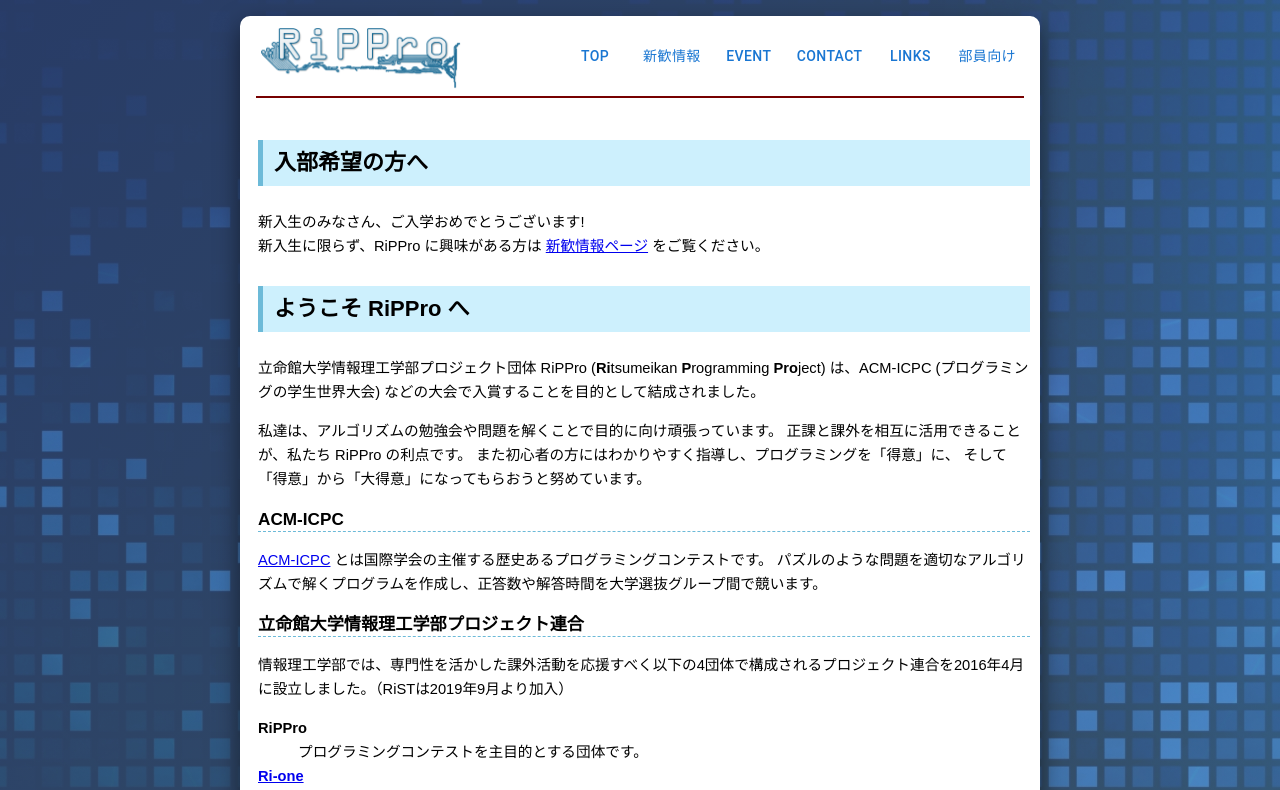
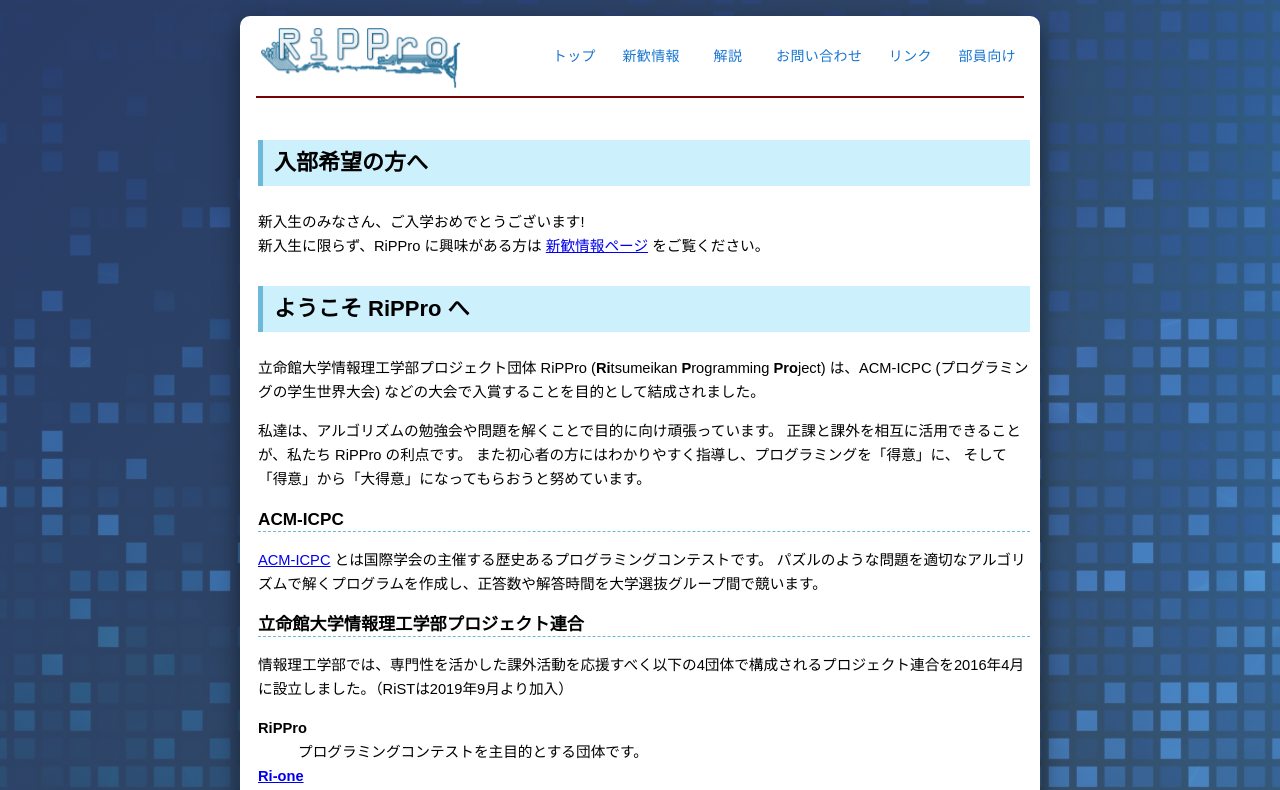
Before and after one commit to rippro/rippro.github.io, a Next.js app: page / in a window 1280 px wide. Shown: the top 790 px of the page. Built offline with nearby package versions, Linux system fonts and the light colour scheme.

Commit message:
rename title and tab

```diff
--- a/components/Layout/Navigator.tsx
+++ b/components/Layout/Navigator.tsx
@@ -13,7 +13,7 @@ const Navigator: VFC = () => {
     <Stack spacing={1} direction="row">
       <Link href="/">
         <Button variant="text" className={styles.navibutton}>
-          Top
+          トップ
         </Button>
       </Link>
       <Link href="/welcome">
@@ -23,17 +23,17 @@ const Navigator: VFC = () => {
       </Link>
       <Link href="/event">
         <Button variant="text" className={styles.navibutton}>
-          Event
+          解説
         </Button>
       </Link>
       <Link href="/contact">
         <Button variant="text" className={styles.navibutton}>
-          Contact
+          お問い合わせ
         </Button>
       </Link>
       <Link href="/links">
         <Button variant="text" className={styles.navibutton}>
-          Links
+          リンク
         </Button>
       </Link>
       <Link href="/menbers">
--- a/pages/event/index.tsx
+++ b/pages/event/index.tsx
@@ -11,7 +11,7 @@ import eventStyles from '../../styles/event.module.css'
 const Event: VFC = () => {
   return (
     <Layout
-      title="Event - RiPPro(立命館大学情報理工学部プロジェクト団体)"
+      title="解説 - RiPPro(立命館大学情報理工学部プロジェクト団体)"
       description="過去に開催したイベント一覧ページ"
     >
       {Events.map((event: EventType) => {
--- a/pages/links.tsx
+++ b/pages/links.tsx
@@ -28,7 +28,7 @@ const LinkSection: VFC<SectionType> = (Props: SectionType): JSX.Element => {
 const Links: VFC = () => {
   return (
     <Layout
-      title="Links - RiPPro(立命館大学情報理工学部プロジェクト団体)"
+      title="リンク - RiPPro(立命館大学情報理工学部プロジェクト団体)"
       description="他サイトへのリンクを記載したページ"
     >
       <div className={styles.section}>
--- a/pages/welcome.tsx
+++ b/pages/welcome.tsx
@@ -19,7 +19,7 @@ const Welcome: VFC = () => {
 
   const isCourceOpen: boolean = courseDateStart < currentDate && currentDate < courseDateEnd
   return (
-    <Layout title="Welcome - RiPPro(立命館大学情報理工学部プロジェクト団体)" description="新歓用ページ">
+    <Layout title="新歓情報 - RiPPro(立命館大学情報理工学部プロジェクト団体)" description="新歓用ページ">
       <div className={`${styles.section} ${welcomeStyles.line}`}>
         <h2>プログラミング(C++)講習会</h2>
         <p>プログラミングに関する講習会を私たちの団体で実施します。</p>
@@ -105,7 +105,7 @@ const Welcome: VFC = () => {
         </div>
         <h2>連絡先</h2>
         <div className={welcomeStyles.bottom}>
-          入部希望者または質問等がある方は，<Link href="/contact">Contactページ</Link>にアクセスしてください。
+          入部希望者または質問等がある方は，<Link href="/contact">お問い合わせ</Link>にアクセスしてください。
         </div>
       </div>
     </Layout>
```
Also changed, not shown: pages/contact.tsx (+5 -2 lines).
